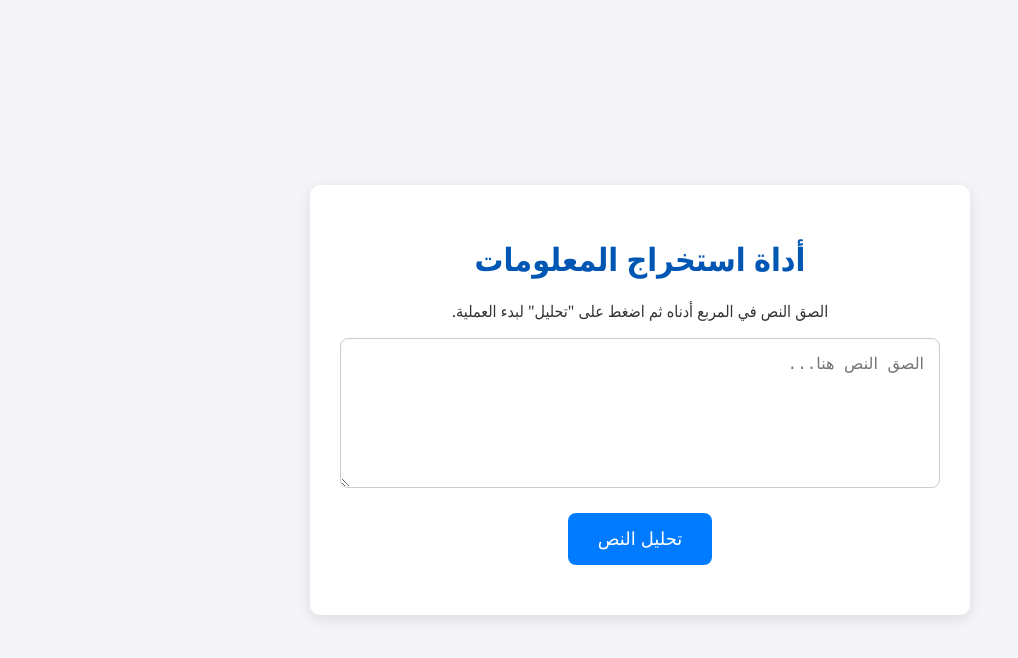
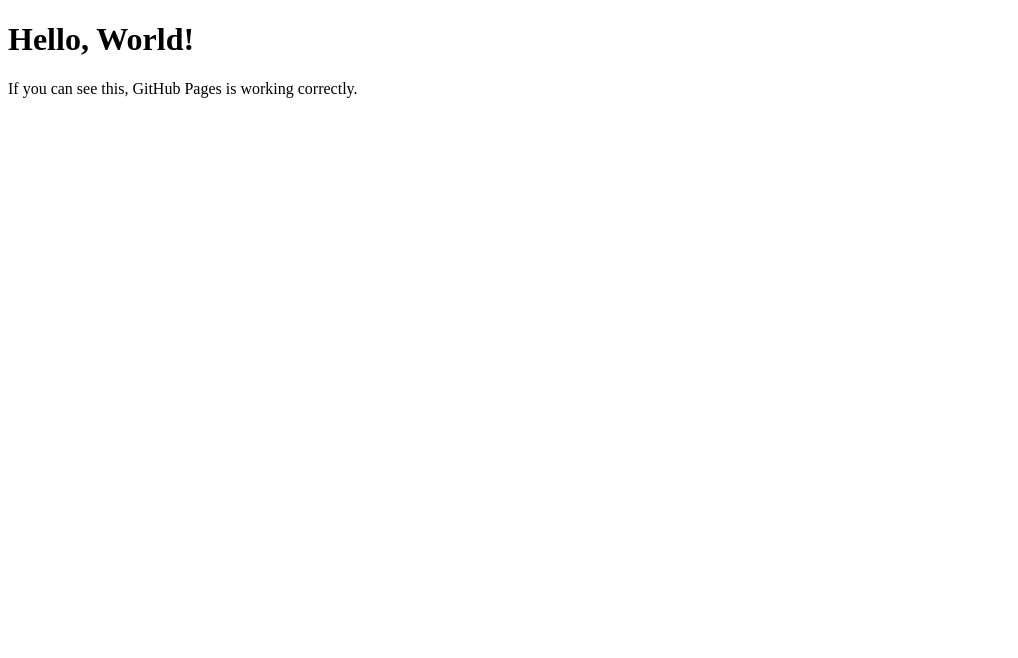
Before and after one commit to ahmederooui-arch/GHGH66, a plain HTML site: page index.html in a window 1280 px wide. Shown: the whole page, without its empty margins (0-1018 px from the left). Drawn offline with Linux system fonts and the light colour scheme.

Commit message:
Update index.html

```diff
--- a/index.html
+++ b/index.html
@@ -1,121 +1,10 @@
 <!DOCTYPE html>
-<html lang="ar" dir="rtl">
+<html>
 <head>
-    <meta charset="UTF-8">
-    <meta name="viewport" content="width=device-width, initial-scale=1.0">
-    <title>تحليل النص</title>
-    <style>
-        body {
-            font-family: 'Segoe UI', Tahoma, Geneva, Verdana, sans-serif;
-            background-color: #f4f4f9;
-            color: #333;
-            display: flex;
-            justify-content: center;
-            align-items: center;
-            height: 100vh;
-            margin: 0;
-        }
-        .container {
-            background-color: #fff;
-            padding: 30px;
-            border-radius: 10px;
-            box-shadow: 0 4px 15px rgba(0, 0, 0, 0.1);
-            width: 90%;
-            max-width: 600px;
-            text-align: center;
-        }
-        h1 {
-            color: #0056b3;
-            margin-bottom: 20px;
-        }
-        textarea {
-            width: 100%;
-            height: 150px;
-            padding: 15px;
-            border-radius: 8px;
-            border: 1px solid #ccc;
-            font-size: 16px;
-            margin-bottom: 20px;
-            box-sizing: border-box;
-            resize: vertical;
-        }
-        button {
-            background-color: #007bff;
-            color: white;
-            border: none;
-            padding: 15px 30px;
-            font-size: 18px;
-            border-radius: 8px;
-            cursor: pointer;
-            transition: background-color 0.3s ease;
-        }
-        button:hover {
-            background-color: #0056b3;
-        }
-        #status-message {
-            margin-top: 20px;
-            font-size: 16px;
-            font-weight: bold;
-        }
-        .success {
-            color: #28a745;
-        }
-        .error {
-            color: #dc3545;
-        }
-    </style>
+    <title>Test Page</title>
 </head>
 <body>
-
-    <div class="container">
-        <h1>أداة استخراج المعلومات</h1>
-        <p>الصق النص في المربع أدناه ثم اضغط على "تحليل" لبدء العملية.</p>
-        <textarea id="text-input" placeholder="الصق النص هنا..."></textarea>
-        <button onclick="submitText()">تحليل النص</button>
-        <div id="status-message"></div>
-    </div>
-
-    <script>
-        function submitText() {
-            const text = document.getElementById('text-input').value;
-            const statusMessage = document.getElementById('status-message');
-
-            // عرض رسالة "جاري الإرسال"
-            statusMessage.textContent = 'جاري إرسال البيانات...';
-            statusMessage.className = '';
-
-            // هذا هو الرابط الذي أعطيتني إياه
-            const webhookUrl = 'https://ahmedbpnb.app.n8n.cloud/form/e3bdc3bb-5640-4ba8-9573-8d8742db639a';
-
-            fetch(webhookUrl, {
-                method: 'POST',
-                headers: {
-                    'Content-Type': 'application/json',
-                },
-                body: JSON.stringify({
-                    // اسم الحقل يجب أن يطابق الاسم في عقدة n8n
-                    "texte_a_analyser": text
-                } )
-            })
-            .then(response => {
-                if (response.ok) {
-                    // في حالة النجاح
-                    statusMessage.textContent = 'تم الإرسال بنجاح! جارٍ التحليل...';
-                    statusMessage.className = 'success';
-                } else {
-                    // في حالة وجود خطأ من السيرفر
-                    statusMessage.textContent = 'حدث خطأ أثناء الإرسال. يرجى المحاولة مرة أخرى.';
-                    statusMessage.className = 'error';
-                }
-            })
-            .catch(error => {
-                // في حالة وجود خطأ في الشبكة أو الاتصال
-                console.error('Error:', error);
-                statusMessage.textContent = 'فشل الاتصال بالخادم. تحقق من اتصالك بالإنترنت.';
-                statusMessage.className = 'error';
-            });
-        }
-    </script>
-
+    <h1>Hello, World!</h1>
+    <p>If you can see this, GitHub Pages is working correctly.</p>
 </body>
 </html>
```
